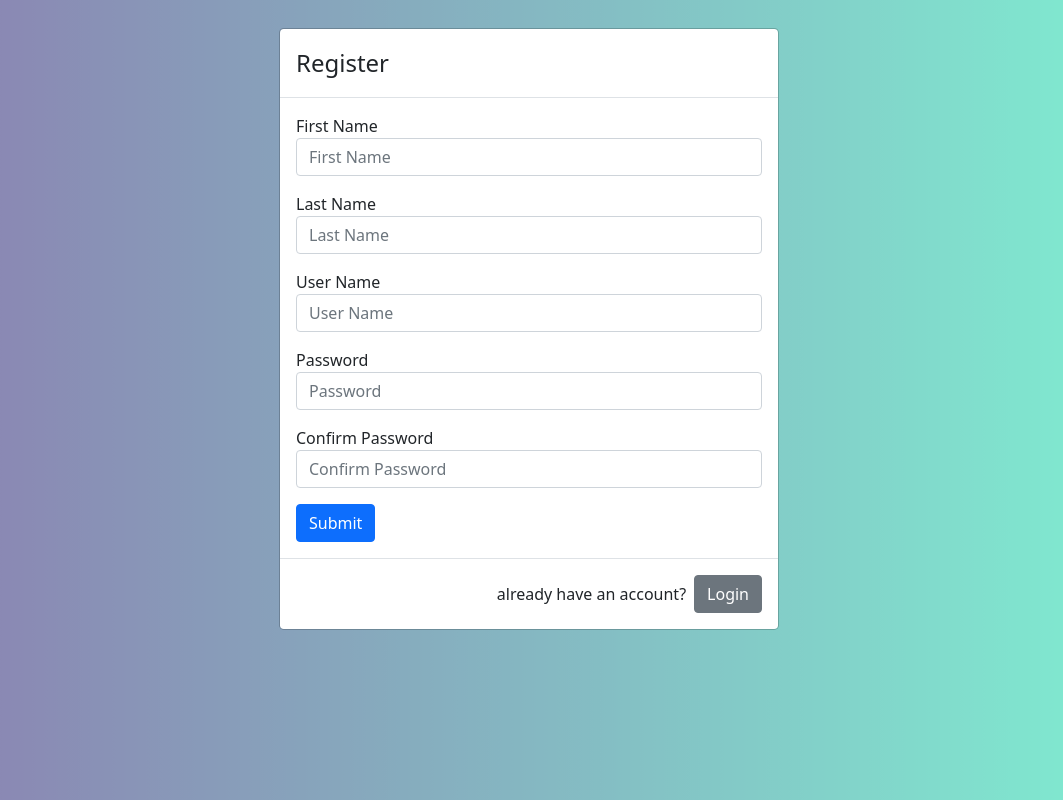
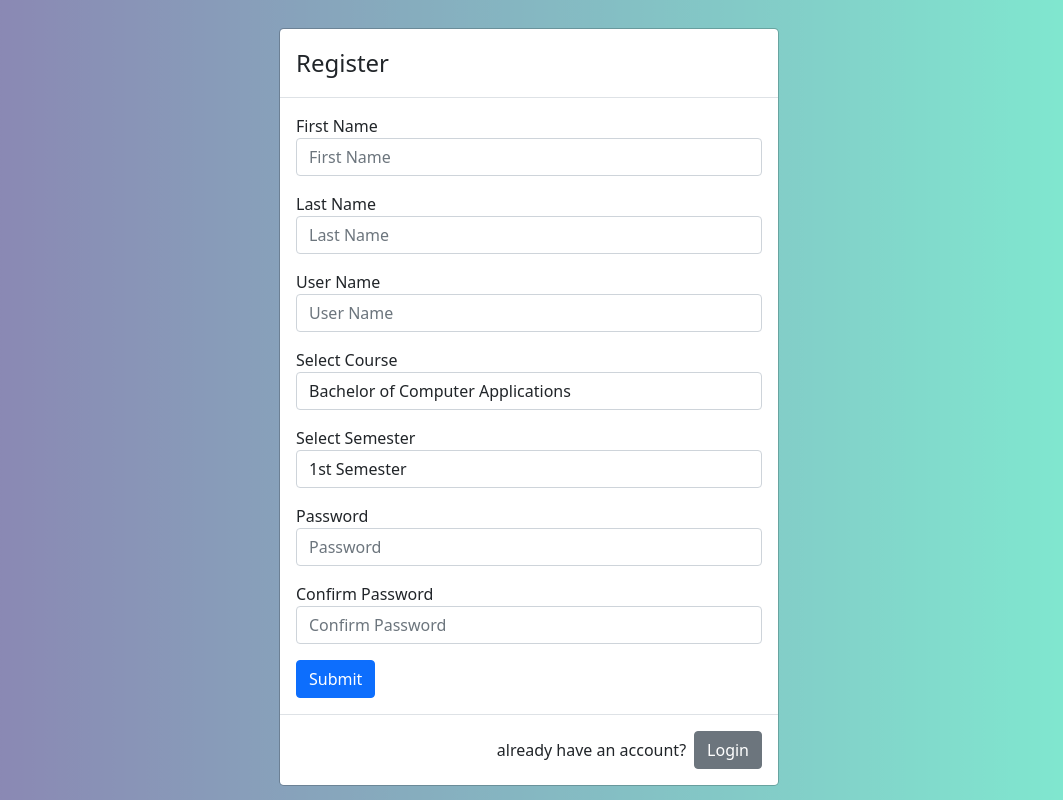
Before and after one commit to Thagoo/stud, a React (Create React App) app: page /register in a window 1280 px wide. Shown: the whole page, without its empty margins (111-1174 px from the left). Built offline with nearby package versions, Linux system fonts and the light colour scheme.

Commit message:
src: Add selection of course and semester
Signed-off-by: thagoo <lohitgowda56@gmail.com>

```diff
--- a/src/components/Register/Register.jsx
+++ b/src/components/Register/Register.jsx
@@ -8,6 +8,8 @@ class Register extends React.Component {
       fname: "",
       lname: "",
       uname: "",
+      course: "",
+      sem: "",
       passwd: "",
       cpasswd: "",
     };
@@ -15,8 +17,8 @@ class Register extends React.Component {
   }
   handleSubmit = async (e) => {
     e.preventDefault();
-    const { fname, lname, uname, passwd, cpasswd } = this.state;
-
+    const { fname, lname, uname, course, sem, passwd, cpasswd } = this.state;
+    console.log(course, sem);
     if (passwd !== cpasswd) {
       alert("Password don't match");
     } else {
@@ -65,6 +67,43 @@ class Register extends React.Component {
           />
         </div>
         <div className="mb-3">
+          <label>
+            {" "}
+            Select Course
+            <br />
+          </label>
+          <select
+            id="course"
+            value={this.state.value}
+            className="form-control"
+            onChange={(e) => this.setState({ course: e.target.value })}
+          >
+            <option value="bca"> Bachelor of Computer Applications</option>
+            <option value="bcom"> Bachelor of Commerce</option>
+            <option value="ba"> Bachelor of Arts</option>
+          </select>
+        </div>
+        <div className="mb-3">
+          <label>
+            {" "}
+            Select Semester
+            <br />
+          </label>
+          <select
+            id="sem"
+            value={this.state.value}
+            className="form-control"
+            onChange={(e) => this.setState({ sem: e.target.value })}
+          >
+            <option value="1"> 1st Semester</option>
+            <option value="2"> 2nd Semester</option>
+            <option value="3"> 3rd Semester</option>
+            <option value="4"> 4th Semester</option>
+            <option value="5"> 5th Semester</option>
+            <option value="6"> 6th Semester</option>
+          </select>
+        </div>
+        <div className="mb-3">
           <label htmlFor="passwd">Password</label>
           <input
             type="text"
```
